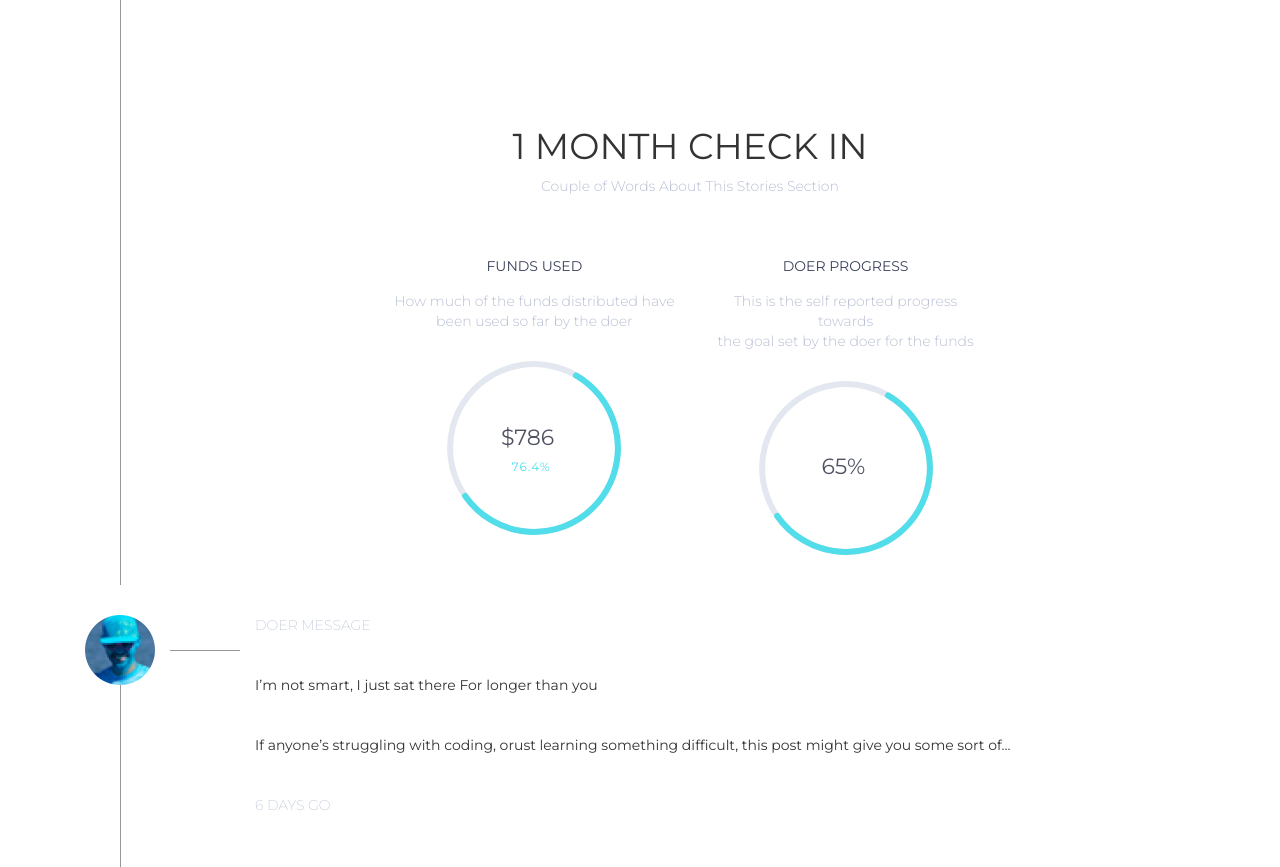
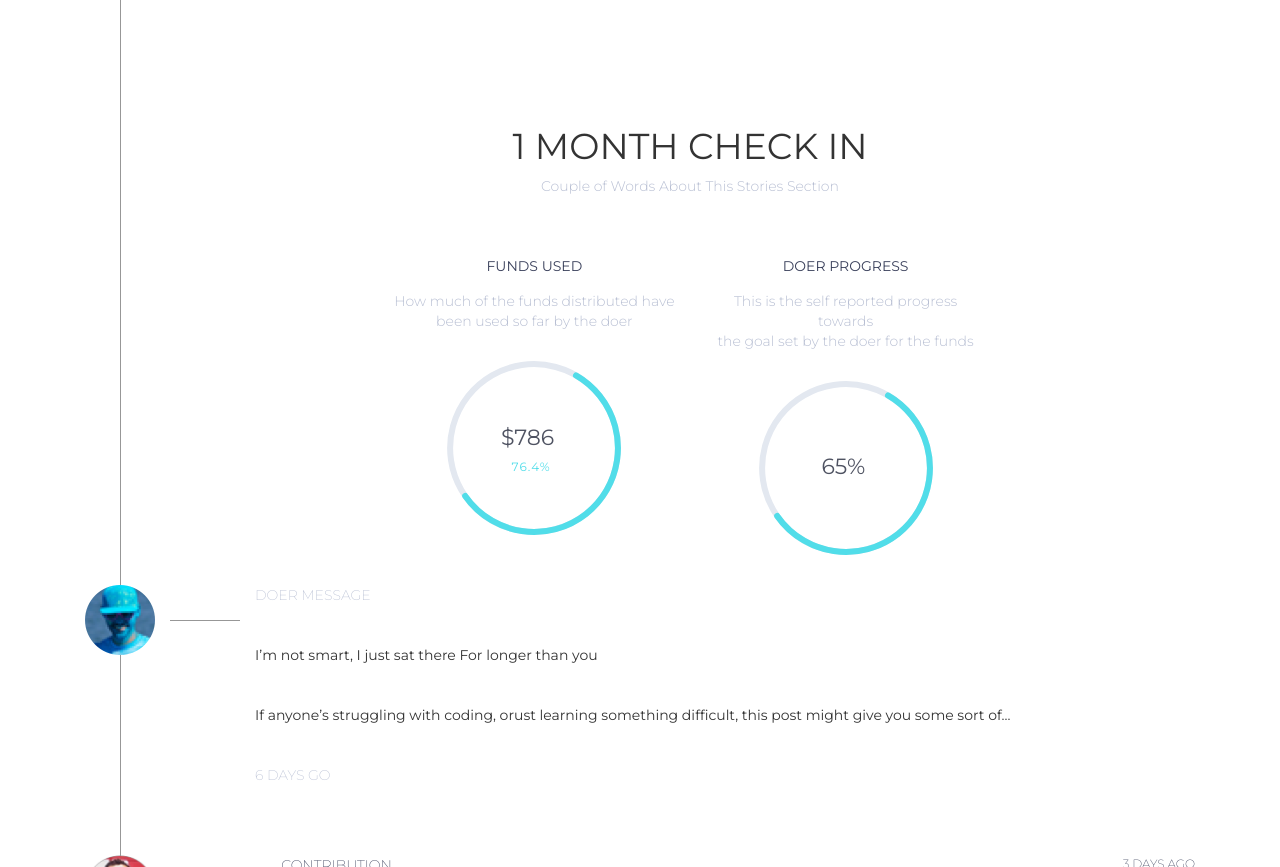
Before and after one commit to markrogers9109/ofi-frontend, a website: page project.html in a window 1280 px wide. Shown: the part 1991-2858 px from the top of the page. Drawn offline with nearby package versions, Linux system fonts and the light colour scheme; files that its build step writes are made by us from their sources.

```diff
--- a/sass/project-feed.scss
+++ b/sass/project-feed.scss
@@ -4,7 +4,7 @@
 
 .ofi-feed_container.ofi-with_monthly {
     display: flex;
-    padding: 30px 15px;
+    padding: 30px 15px 0;
     .ofi-monthly {
         margin: auto;
         .ofi-monthly_header {
```
